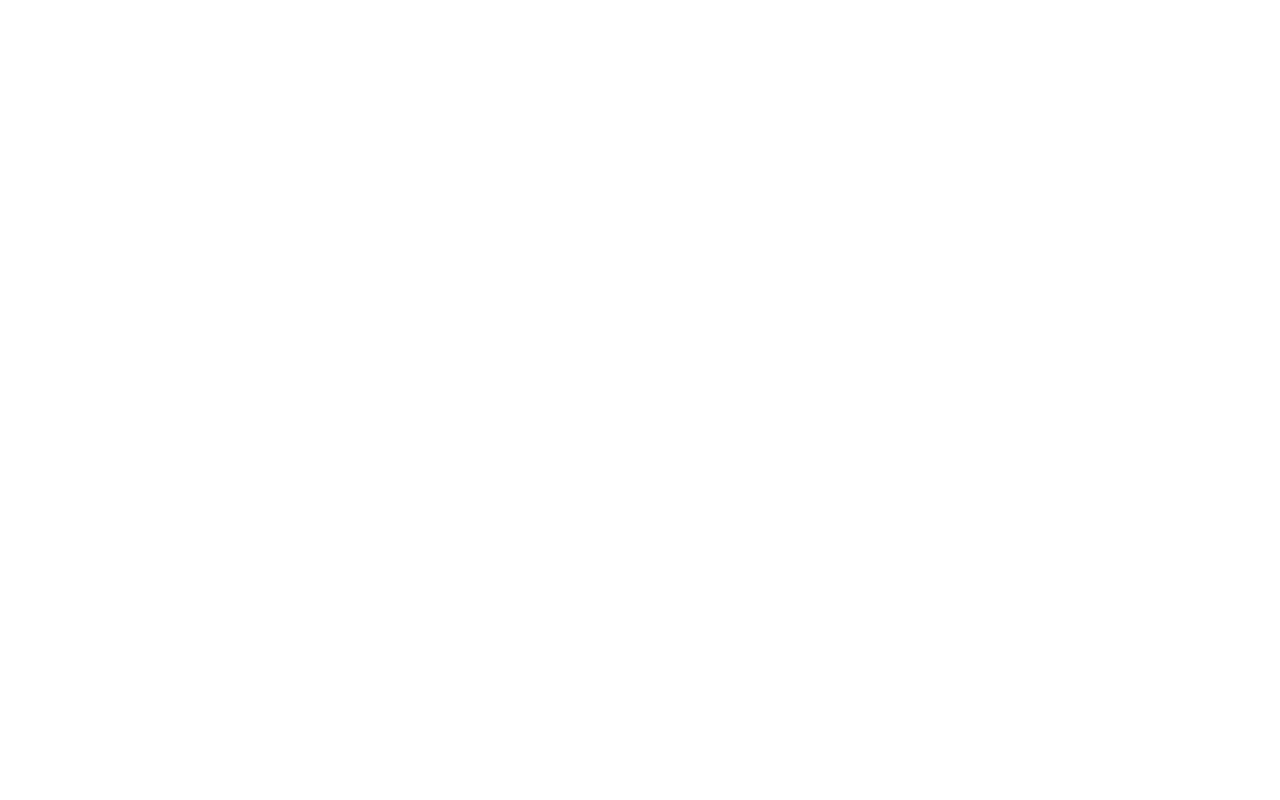
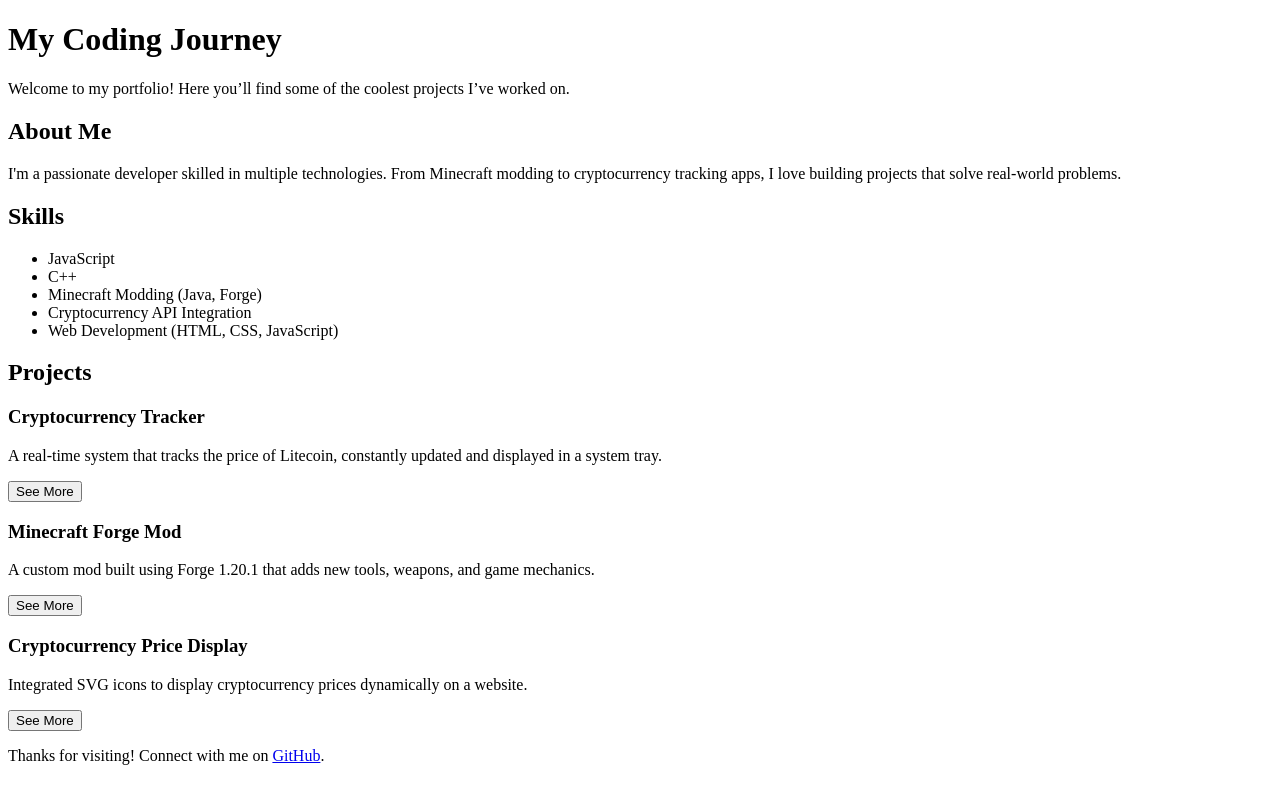
Before and after one commit to Unblonded/bio, a plain HTML site: page index.html in a window 1280 px wide. Drawn offline with Linux system fonts and the light colour scheme.

Commit message:
Update index.html

```diff
--- a/index.html
+++ b/index.html
@@ -1,10 +1,67 @@
 <!DOCTYPE html>
+<html lang="en">
+<head>
+    <meta charset="UTF-8">
+    <meta name="viewport" content="width=device-width, initial-scale=1.0">
+    <title>My Coding Accomplishments</title>
+    <link rel="stylesheet" href="styles.css">
+</head>
+<body>
+    <header>
+        <h1>My Coding Journey</h1>
+        <p>Welcome to my portfolio! Here you’ll find some of the coolest projects I’ve worked on.</p>
+    </header>
 
-<html>
-  <head>
-    <title>Fortnight</title>
-  </head>
-  <body>
+    <section id="bio">
+        <h2>About Me</h2>
+        <p>I'm a passionate developer skilled in multiple technologies. From Minecraft modding to cryptocurrency tracking apps, I love building projects that solve real-world problems.</p>
+    </section>
 
-  </body>
+    <section id="skills">
+        <h2>Skills</h2>
+        <ul>
+            <li>JavaScript</li>
+            <li>C++</li>
+            <li>Minecraft Modding (Java, Forge)</li>
+            <li>Cryptocurrency API Integration</li>
+            <li>Web Development (HTML, CSS, JavaScript)</li>
+        </ul>
+    </section>
+
+    <section id="projects">
+        <h2>Projects</h2>
+        <div class="project-card">
+            <h3>Cryptocurrency Tracker</h3>
+            <p>A real-time system that tracks the price of Litecoin, constantly updated and displayed in a system tray.</p>
+            <button onclick="toggleDescription('crypto')">See More</button>
+            <div id="crypto" class="description" style="display:none;">
+                <p>Developed using JavaScript, this project fetches live data using APIs and keeps track of the price fluctuations.</p>
+            </div>
+        </div>
+
+        <div class="project-card">
+            <h3>Minecraft Forge Mod</h3>
+            <p>A custom mod built using Forge 1.20.1 that adds new tools, weapons, and game mechanics.</p>
+            <button onclick="toggleDescription('minecraft')">See More</button>
+            <div id="minecraft" class="description" style="display:none;">
+                <p>Incorporated new tools like the Purpur Dagger, with custom right-click behaviors.</p>
+            </div>
+        </div>
+
+        <div class="project-card">
+            <h3>Cryptocurrency Price Display</h3>
+            <p>Integrated SVG icons to display cryptocurrency prices dynamically on a website.</p>
+            <button onclick="toggleDescription('priceDisplay')">See More</button>
+            <div id="priceDisplay" class="description" style="display:none;">
+                <p>Leveraged SVGs and APIs to create an interactive and visually appealing display of real-time data.</p>
+            </div>
+        </div>
+    </section>
+
+    <footer>
+        <p>Thanks for visiting! Connect with me on <a href="https://github.com/">GitHub</a>.</p>
+    </footer>
+
+    <script src="scripts.js"></script>
+</body>
 </html>
```
